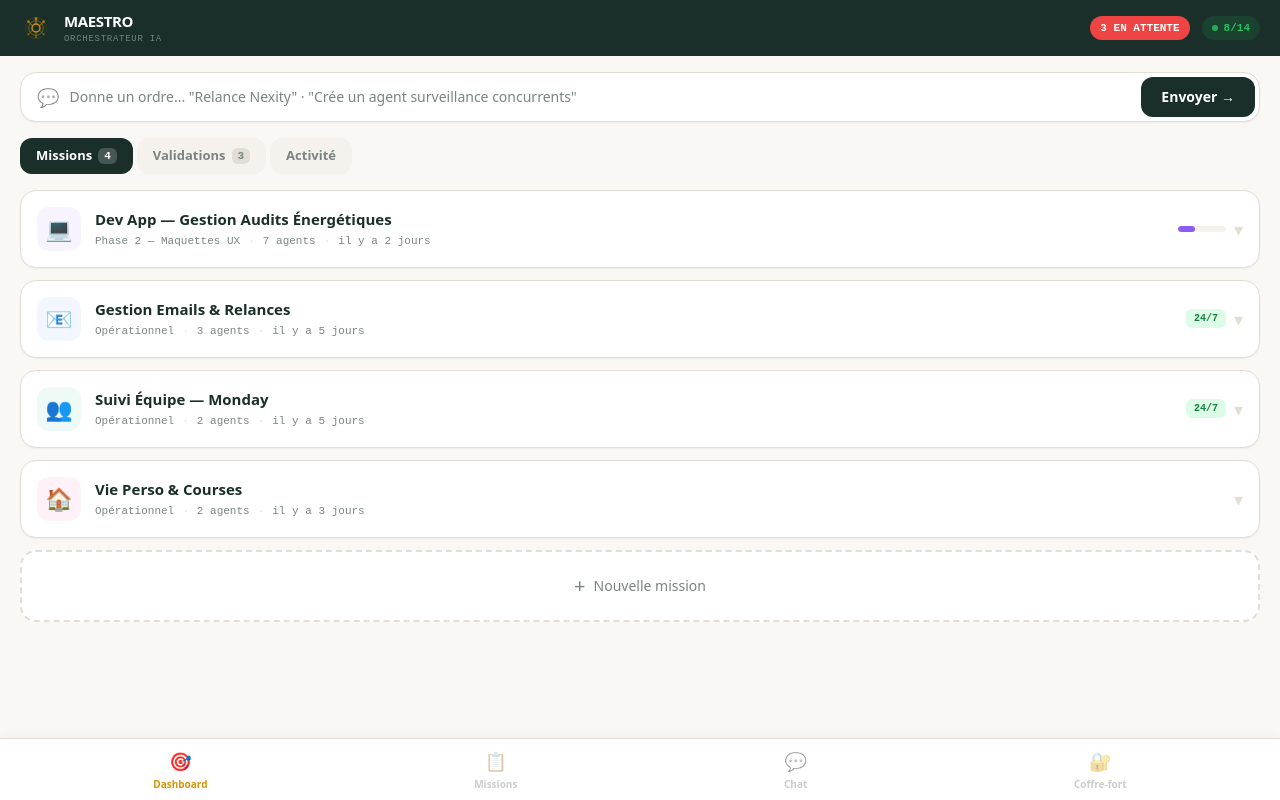
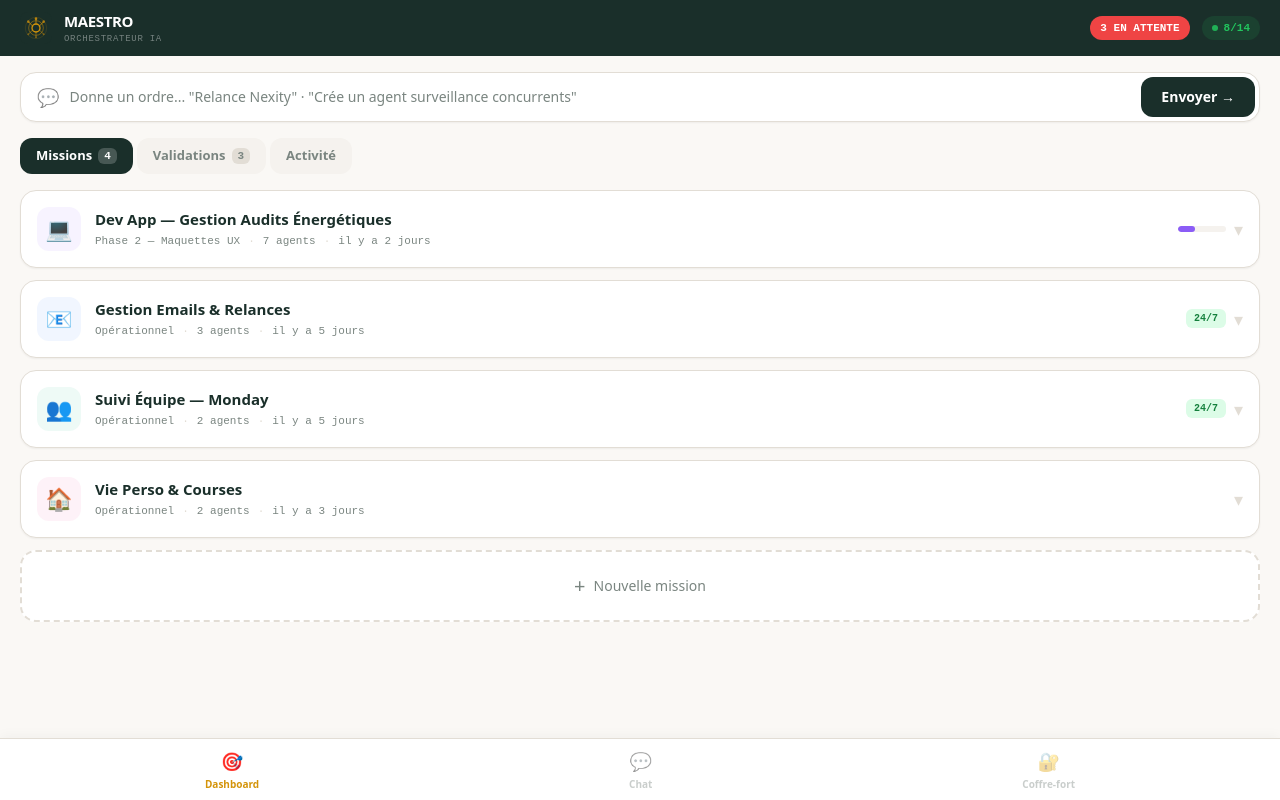
Before and after one commit to omarou15/maestro, a Next.js app: page /dashboard in a window 1280 px wide. Built offline with nearby package versions, Linux system fonts and the light colour scheme.

Commit message:
Fix: Navigation — all pages linked with proper hrefs (Dashboard, Chat, Vault)

```diff
--- a/src/app/dashboard/page.tsx
+++ b/src/app/dashboard/page.tsx
@@ -337,15 +337,14 @@ export default function Dashboard() {
       {/* Bottom Nav */}
       <div className="fixed bottom-0 left-0 right-0 bg-white border-t border-[var(--maestro-border)] px-5 py-2 flex justify-around shadow-[0_-2px_12px_rgba(0,0,0,0.04)] z-40">
         {[
-          { icon: "🎯", label: "Dashboard", active: true },
-          { icon: "📋", label: "Missions", active: false },
-          { icon: "💬", label: "Chat", active: false, href: "/chat" },
-          { icon: "🔐", label: "Coffre-fort", active: false },
+          { icon: "🎯", label: "Dashboard", href: "/dashboard", active: true },
+          { icon: "💬", label: "Chat", href: "/chat", active: false },
+          { icon: "🔐", label: "Coffre-fort", href: "/vault", active: false },
         ].map((n, i) => (
-          <div key={i} className={`text-center cursor-pointer ${n.active ? "opacity-100" : "opacity-40"}`}>
+          <a key={i} href={n.href} className={`text-center ${n.active ? "opacity-100" : "opacity-40"}`}>
             <div className="text-lg">{n.icon}</div>
             <div className={`text-[10px] font-semibold mt-0.5 ${n.active ? "text-[var(--maestro-accent)]" : "text-[var(--maestro-muted)]"}`}>{n.label}</div>
-          </div>
+          </a>
         ))}
       </div>
 
```
